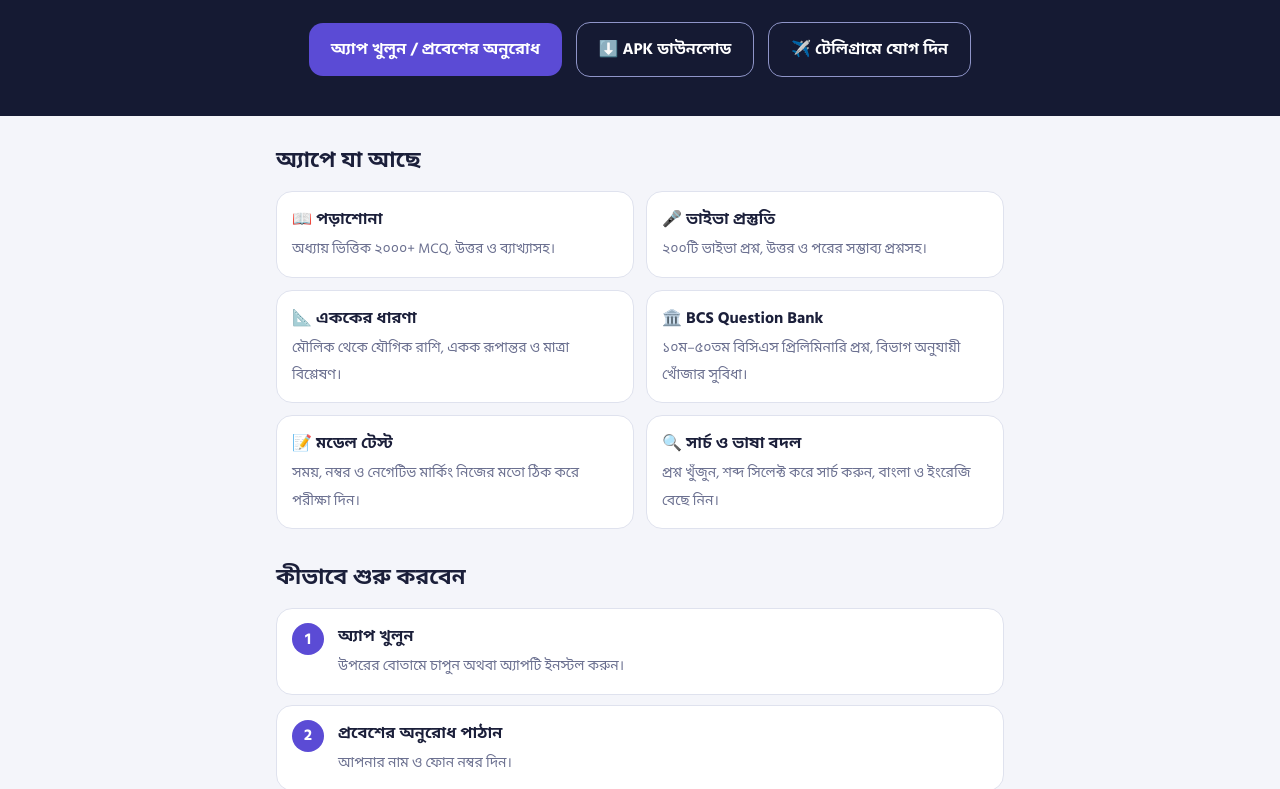
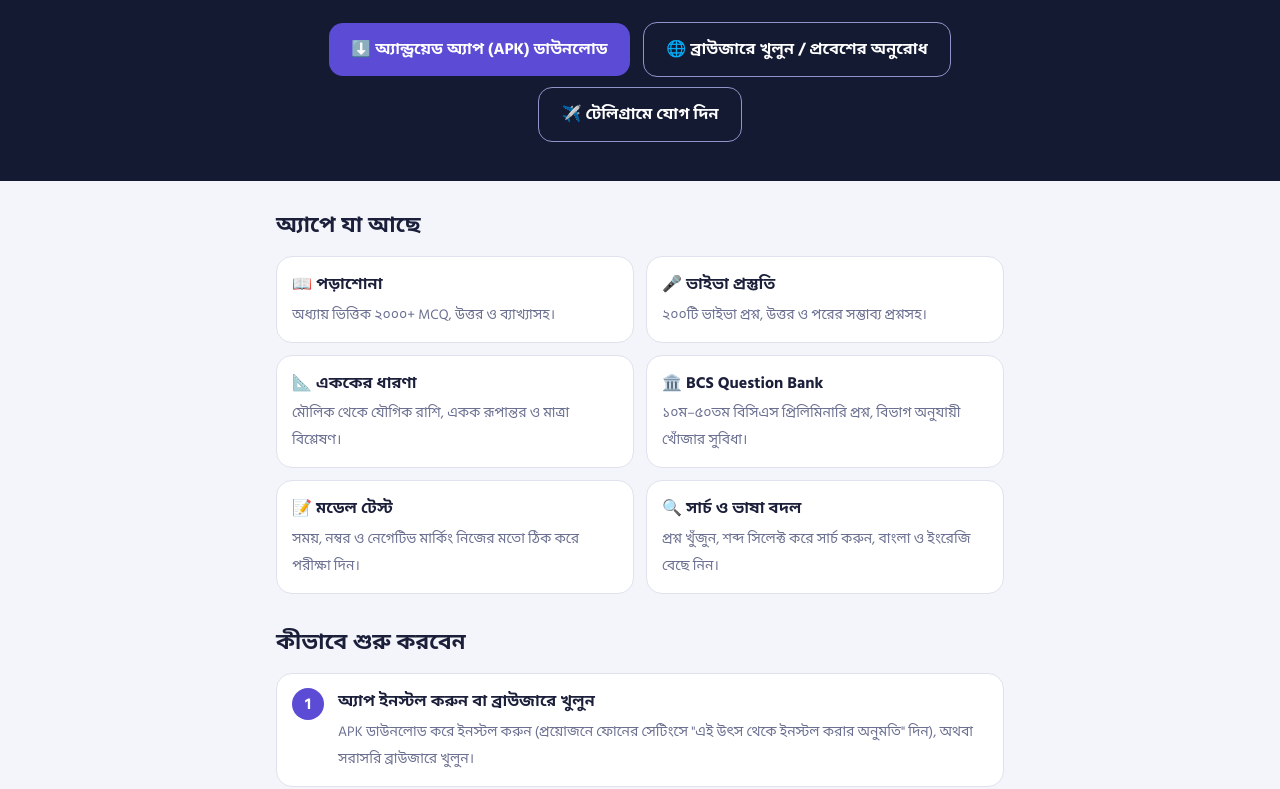
Before and after one commit to 2926104239-afk/mechaverse-app, a plain HTML site: page welcome.html in a window 1280 px wide. Shown: the part 203-992 px from the top of the page. Drawn offline with Linux system fonts and the light colour scheme.

Commit message:
Add files via upload

```diff
--- a/welcome.html
+++ b/welcome.html
@@ -41,8 +41,8 @@ footer{margin-top:30px;padding:22px 0;border-top:1px solid var(--bd);color:var(-
 <div class="hero"><div class="w">
 <h1>মেকানিক্যাল ও পাওয়ার ইঞ্জিনিয়ারিং প্রস্তুতির অ্যাপ</h1>
 <p>অধ্যায় ভিত্তিক MCQ, ভাইভা প্রস্তুতি, এককের ধারণা, BCS প্রশ্নব্যাংক ও মডেল টেস্ট। সবকিছু এক জায়গায়, বাংলা ও ইংরেজি দুই ভাষায়।</p>
-<a class="btn" href="./">অ্যাপ খুলুন / প্রবেশের অনুরোধ</a>
-<a class="btn g" id="apk" href="#" style="display:none">⬇️ APK ডাউনলোড</a>
+<a class="btn" id="apk" href="#" style="display:none">⬇️ অ্যান্ড্রয়েড অ্যাপ (APK) ডাউনলোড</a>
+<a class="btn g" href="./">🌐 ব্রাউজারে খুলুন / প্রবেশের অনুরোধ</a>
 <a class="btn g" href="https://t.me/bakir9227" rel="noopener">✈️ টেলিগ্রামে যোগ দিন</a>
 </div></div>
 <div class="w">
@@ -55,7 +55,7 @@ footer{margin-top:30px;padding:22px 0;border-top:1px solid var(--bd);color:var(-
 <div class="c"><b>🔍 সার্চ ও ভাষা বদল</b><span>প্রশ্ন খুঁজুন, শব্দ সিলেক্ট করে সার্চ করুন, বাংলা ও ইংরেজি বেছে নিন।</span></div>
 </div></section>
 <section><h2>কীভাবে শুরু করবেন</h2><div class="st">
-<div class="c"><div><b>অ্যাপ খুলুন</b><span>উপরের বোতামে চাপুন অথবা অ্যাপটি ইনস্টল করুন।</span></div></div>
+<div class="c"><div><b>অ্যাপ ইনস্টল করুন বা ব্রাউজারে খুলুন</b><span>APK ডাউনলোড করে ইনস্টল করুন (প্রয়োজনে ফোনের সেটিংসে "এই উৎস থেকে ইনস্টল করার অনুমতি" দিন), অথবা সরাসরি ব্রাউজারে খুলুন।</span></div></div>
 <div class="c"><div><b>প্রবেশের অনুরোধ পাঠান</b><span>আপনার নাম ও ফোন নম্বর দিন।</span></div></div>
 <div class="c"><div><b>ওটিপি নিন</b><span>অ্যাপের মালিকের সঙ্গে যোগাযোগ করে ওটিপি নিন, তারপর প্রবেশ করুন।</span></div></div>
 </div><p style="color:var(--mu);font-size:14px">অ্যাপের ব্যবহার আমন্ত্রণ-ভিত্তিক। প্রবেশের জন্য মালিকের দেওয়া ওটিপি লাগে।</p></section>
```
Also changed, not shown: index.html (+4 -3 lines).
